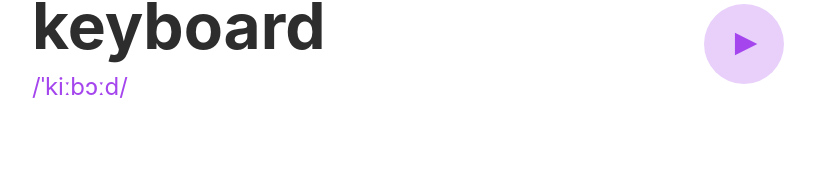
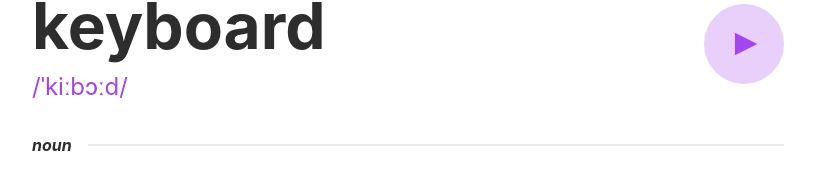
Before and after one commit to dimitarradulov/directory-web-app, an Angular app: page / in a window 1280 px wide. Shown: the part 211-400 px from the top of the page, without its empty margins (232-1047 px from the left). Built offline with nearby package versions, Linux system fonts and the light colour scheme.

Commit message:
add section

```diff
--- a/src/app/dictionary-word-info/dictionary-word-info.component.html
+++ b/src/app/dictionary-word-info/dictionary-word-info.component.html
@@ -11,3 +11,9 @@
     class="w-12 h-12 sm:w-20 sm:h-20"
   />
 </article>
+
+<div class="flex items-center my-8 gap-4">
+  <span class="font-bold italic dark:text-white">noun</span>
+  <hr class="grow border border-secondary-91 dark:border-primary-23" />
+  <!-- <span class="border border-secondary-91 grow"></span> -->
+</div>
```
